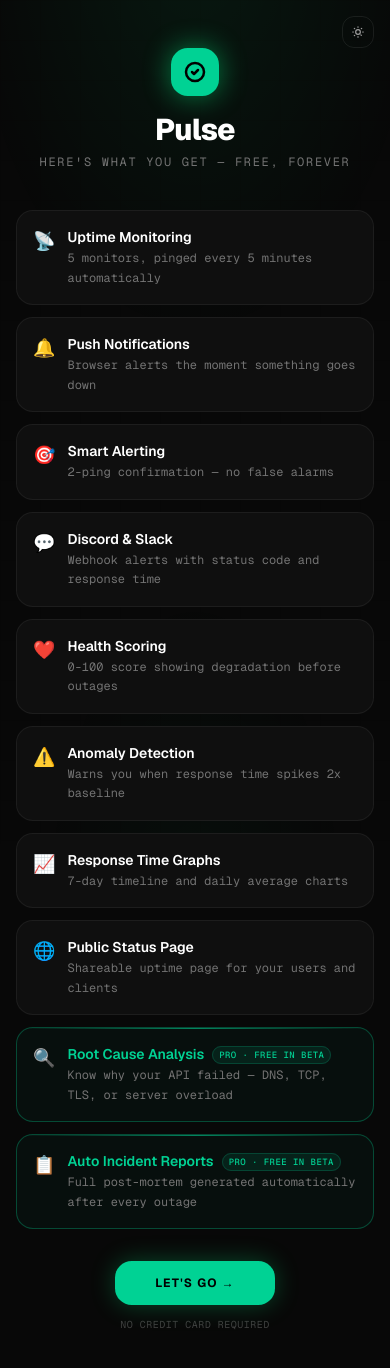
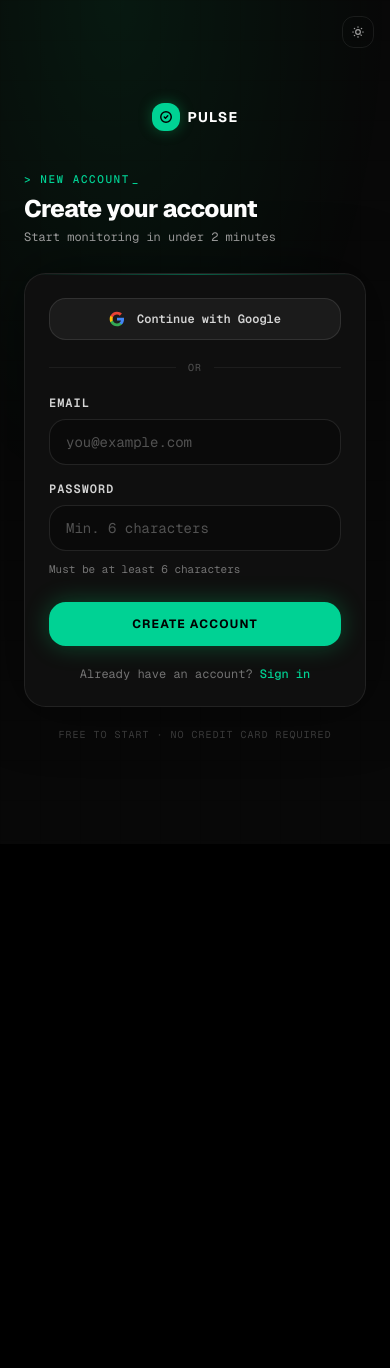
Before and after one commit to acrticsludge/api-monitor, a Next.js app in the folder frontend/: page /signup in a window 390 px wide. Shown: the top 1368 px of the page. After the commit the page ends 844 px from the top, so only its background shows below. Built offline with nearby package versions, Linux system fonts and the light colour scheme.

Commit message:
Gave everyone pro for testing changed up the sign up page

```diff
--- a/frontend/app/LandingClient.tsx
+++ b/frontend/app/LandingClient.tsx
@@ -523,7 +523,7 @@ export default function LandingClient({
                       className="text-[9px] bg-[#00cc6a]/10 dark:bg-[#00d294]/10 text-[#00cc6a] dark:text-[#00d294] border border-[#00cc6a]/20 dark:border-[#00d294]/20 px-1.5 py-0.5 rounded-full tracking-wider uppercase font-semibold"
                       style={{ fontFamily: "'Geist Mono', monospace" }}
                     >
-                      Pro · Free in beta
+                      Pro
                     </span>
                   )}
                 </div>
--- a/frontend/app/dashboard/ProjectHeader.tsx
+++ b/frontend/app/dashboard/ProjectHeader.tsx
@@ -1,6 +1,6 @@
 "use client";
 
-import { useState, useRef, useTransition } from "react";
+import { useState, useRef, useTransition, useEffect } from "react";
 import { updateProjectName } from "./actions";
 
 interface Props {
@@ -12,6 +12,10 @@ export default function ProjectHeader({ project }: Props) {
   const [name, setName] = useState(project.name);
   const [pending, startTransition] = useTransition();
   const inputRef = useRef<HTMLInputElement>(null);
+
+  useEffect(() => {
+    setName(project.name);
+  }, [project.id, project.name]);
 
   function startEdit() {
     setEditing(true);
--- a/frontend/app/dashboard/actions.ts
+++ b/frontend/app/dashboard/actions.ts
@@ -379,6 +379,7 @@ export async function editMonitor(monitorId: string, formData: FormData) {
   }
 
   const check_ssl = isPro ? formData.get("check_ssl") === "on" : false;
+  const notify_on_schema_change = formData.get("notify_on_schema_change") === "on";
 
   const updatePayload: Record<string, unknown> = {
     name,
@@ -387,6 +388,7 @@ export async function editMonitor(monitorId: string, formData: FormData) {
     expected_status_code,
     check_interval_minutes: interval,
     webhook_url,
+    notify_on_schema_change,
     ...(isPro && {
       custom_headers,
       auth_type,
--- a/frontend/app/lib/isPro.ts
+++ b/frontend/app/lib/isPro.ts
@@ -1,4 +1,7 @@
 import { createClient } from "./supabase-server";
+
+// Toggle: when true, every logged-in user is treated as Pro.
+const PRO_FOR_ALL = true;
 
 export async function getIsPro(): Promise<boolean> {
   const supabase = await createClient();
@@ -6,6 +9,8 @@ export async function getIsPro(): Promise<boolean> {
     data: { user },
   } = await supabase.auth.getUser();
   if (!user) return false;
+
+  if (PRO_FOR_ALL) return true;
 
   const { data: profile } = await supabase
     .from("profiles")
--- a/frontend/app/pricing/page.tsx
+++ b/frontend/app/pricing/page.tsx
@@ -147,8 +147,6 @@ export default function PricingPage() {
                 { label: "Health scoring & anomaly detection" },
                 { label: "Public status page" },
                 { label: "Response time graphs" },
-                { label: "Incident reports & post-mortems" },
-                { label: "Root cause analysis" },
               ].map(({ label }) => (
                 <li
                   key={label}
@@ -221,6 +219,8 @@ export default function PricingPage() {
                 { label: "Response validation checks" },
                 { label: "API schema change detection" },
                 { label: "SSL certificate monitoring" },
+                { label: "Incident reports & post-mortems" },
+                { label: "Root cause analysis" },
                 { label: "CSV export" },
                 { label: "API Workflows", soon: true },
                 { label: "Custom status page domain", soon: true },
--- a/frontend/app/signup/page.tsx
+++ b/frontend/app/signup/page.tsx
@@ -5,17 +5,52 @@ import Link from "next/link";
 import { createClient } from "../lib/supabase";
 import ThemeToggle from "../../components/ThemeToggle";
 
-const features = [
-  { icon: "📡", title: "Uptime Monitoring", desc: "5 monitors, pinged every 5 minutes automatically" },
-  { icon: "🔔", title: "Push Notifications", desc: "Browser alerts the moment something goes down" },
-  { icon: "🎯", title: "Smart Alerting", desc: "2-ping confirmation — no false alarms" },
-  { icon: "💬", title: "Discord & Slack", desc: "Webhook alerts with status code and response time" },
-  { icon: "❤️", title: "Health Scoring", desc: "0-100 score showing degradation before outages" },
-  { icon: "⚠️", title: "Anomaly Detection", desc: "Warns you when response time spikes 2x baseline" },
-  { icon: "📈", title: "Response Time Graphs", desc: "7-day timeline and daily average charts" },
-  { icon: "🌐", title: "Public Status Page", desc: "Shareable uptime page for your users and clients" },
-  { icon: "🔍", title: "Root Cause Analysis", desc: "Know why your API failed — DNS, TCP, TLS, or server overload", highlight: true },
-  { icon: "📋", title: "Auto Incident Reports", desc: "Full post-mortem generated automatically after every outage", highlight: true },
+const highlights = [
+  {
+    icon: (
+      <svg className="w-4 h-4" fill="none" viewBox="0 0 24 24" stroke="currentColor" strokeWidth={2}>
+        <path strokeLinecap="round" strokeLinejoin="round" d="M9 12l2 2 4-4m6 2a9 9 0 11-18 0 9 9 0 0118 0z" />
+      </svg>
+    ),
+    title: "Uptime Monitoring",
+    desc: "5 monitors, pinged every 5 minutes. Get notified the instant something goes down.",
+  },
+  {
+    icon: (
+      <svg className="w-4 h-4" fill="none" viewBox="0 0 24 24" stroke="currentColor" strokeWidth={2}>
+        <path strokeLinecap="round" strokeLinejoin="round" d="M15 17h5l-1.405-1.405A2.032 2.032 0 0118 14.158V11a6.002 6.002 0 00-4-5.659V5a2 2 0 10-4 0v.341C7.67 6.165 6 8.388 6 11v3.159c0 .538-.214 1.055-.595 1.436L4 17h5m6 0v1a3 3 0 11-6 0v-1m6 0H9" />
+      </svg>
+    ),
+    title: "Smart Alerting",
+    desc: "2-ping confirmation before alerting — no false positives. Push, Discord, Slack, and email.",
+  },
+  {
+    icon: (
+      <svg className="w-4 h-4" fill="none" viewBox="0 0 24 24" stroke="currentColor" strokeWidth={2}>
+        <path strokeLinecap="round" strokeLinejoin="round" d="M9 19v-6a2 2 0 00-2-2H5a2 2 0 00-2 2v6a2 2 0 002 2h2a2 2 0 002-2zm0 0V9a2 2 0 012-2h2a2 2 0 012 2v10m-6 0a2 2 0 002 2h2a2 2 0 002-2m0 0V5a2 2 0 012-2h2a2 2 0 012 2v14a2 2 0 01-2 2h-2a2 2 0 01-2-2z" />
+      </svg>
+    ),
+    title: "Health Scoring",
+    desc: "0–100 health score with anomaly detection catches degradation before it becomes an outage.",
+  },
+  {
+    icon: (
+      <svg className="w-4 h-4" fill="none" viewBox="0 0 24 24" stroke="currentColor" strokeWidth={2}>
+        <path strokeLinecap="round" strokeLinejoin="round" d="M9 12h6m-6 4h6m2 5H7a2 2 0 01-2-2V5a2 2 0 012-2h5.586a1 1 0 01.707.293l5.414 5.414a1 1 0 01.293.707V19a2 2 0 01-2 2z" />
+      </svg>
+    ),
+    title: "Incident Reports & RCA",
+    desc: "Auto-generated post-mortems after every outage with root cause analysis and confidence scores.",
+  },
+  {
+    icon: (
+      <svg className="w-4 h-4" fill="none" viewBox="0 0 24 24" stroke="currentColor" strokeWidth={2}>
+        <path strokeLinecap="round" strokeLinejoin="round" d="M3.055 11H5a2 2 0 012 2v1a2 2 0 002 2 2 2 0 012 2v2.945M8 3.935V5.5A2.5 2.5 0 0010.5 8h.5a2 2 0 012 2 2 2 0 104 0 2 2 0 012-2h1.064M15 20.488V18a2 2 0 012-2h3.064M21 12a9 9 0 11-18 0 9 9 0 0118 0z" />
+      </svg>
+    ),
+    title: "Public Status Page",
+    desc: "Shareable uptime page for your users. No configuration needed.",
+  },
 ];
 
 export default function SignupPage() {
@@ -27,44 +62,7 @@ export default function SignupPage() {
   const [confirmed, setConfirmed] = useState(false);
   const [mounted, setMounted] = useState(false);
 
-  // Feature overview states
-  const [showOverview, setShowOverview] = useState(true);
-  const [overviewFading, setOverviewFading] = useState(false);
-  const [featureVisible, setFeatureVisible] = useState<boolean[]>(
-    new Array(features.length).fill(false)
-  );
-  const [showButton, setShowButton] = useState(false);
-
-  useEffect(() => {
-    setMounted(true);
-  }, []);
-
-  // Stagger feature cards
-  useEffect(() => {
-    if (!showOverview) return;
-    features.forEach((_, i) => {
-      setTimeout(() => {
-        setFeatureVisible((prev) => {
-          const next = [...prev];
-          next[i] = true;
-          return next;
-        });
-      }, 100 + i * 80);
-    });
-  }, [showOverview]);
-
-  // Show button after all cards animated in
-  useEffect(() => {
-    if (!showOverview) return;
-    const total = 100 + features.length * 80 + 200;
-    const timer = setTimeout(() => setShowButton(true), total);
-    return () => clearTimeout(timer);
-  }, [showOverview]);
-
-  function handleLetsGo() {
-    setOverviewFading(true);
-    setTimeout(() => setShowOverview(false), 400);
-  }
+  useEffect(() => setMounted(true), []);
 
   async function handleSubmit(e: React.FormEvent) {
     e.preventDefault();
@@ -94,7 +92,7 @@ export default function SignupPage() {
     }
   }
 
-  const bgAndKeyframes = (
+  const background = (
     <>
       <link
         href="https://fonts.googleapis.com/css2?family=Geist+Mono:wght@300;400;500;600;700&display=swap"
@@ -103,15 +101,9 @@ export default function SignupPage() {
       <style>{`
         @keyframes blink { 0%, 100% { opacity: 1; } 50% { opacity: 0; } }
         .cursor-blink { animation: blink 1s step-end infinite; }
-        @keyframes fade-up {
-          from { opacity: 0; transform: translateY(18px); }
-          to { opacity: 1; transform: translateY(0); }
-        }
-        .fade-up { animation: fade-up 0.55s ease forwards; opacity: 0; }
       `}</style>
       <div className="fixed inset-0 pointer-events-none">
-        <div className="absolute inset-0 opacity-0 dark:opacity-100 bg-[radial-gradient(ellipse_60%_50%_at_50%_-10%,rgba(0,255,135,0.07),transparent)]" />
-        <div className="absolute inset-0 opacity-0 dark:opacity-100 bg-[radial-gradient(ellipse_40%_40%_at_50%_110%,rgba(0,255,135,0.03),transparent)]" />
+        <div className="absolute inset-0 opacity-0 dark:opacity-100 bg-[radial-gradient(ellipse_70%_60%_at_30%_0%,rgba(0,255,135,0.07),transparent)]" />
         <div
           className="absolute inset-0 opacity-[0.018] dark:opacity-[0.025]"
           style={{
@@ -133,20 +125,18 @@ export default function SignupPage() {
         className="min-h-screen bg-[#f8f8f8] dark:bg-[#080808] flex items-center justify-center px-4"
         style={{ fontFamily: "'Geist', sans-serif" }}
       >
-        {bgAndKeyframes}
+        {background}
         <div
-          className="relative w-full max-w-sm text-center fade-up"
-          style={{ animationDelay: "0s" }}
+          className="relative w-full max-w-sm text-center"
+          style={{
+            opacity: mounted ? 1 : 0,
+            transform: mounted ? "translateY(0)" : "translateY(16px)",
+            transition: "opacity 0.5s ease, transform 0.5s ease",
+          }}
         >
           <div className="relative inline-flex items-center justify-center w-16 h-16 rounded-2xl bg-[#00cc6a] dark:bg-[#00d294] mb-6 shadow-[0_0_40px_rgba(0,204,106,0.4)] dark:shadow-[0_0_40px_rgba(0,255,135,0.5)]">
             <div className="absolute inset-0 rounded-2xl bg-[#00cc6a] dark:bg-[#00d294] animate-ping opacity-20" />
-            <svg
-              className="w-8 h-8 text-black relative z-10"
-              fill="none"
-              viewBox="0 0 24 24"
-              stroke="currentColor"
-              strokeWidth={2.5}
-            >
+            <svg className="w-8 h-8 text-black relative z-10" fill="none" viewBox="0 0 24 24" stroke="currentColor" strokeWidth={2.5}>
               <path strokeLinecap="round" strokeLinejoin="round" d="M5 13l4 4L19 7" />
             </svg>
           </div>
@@ -160,17 +150,11 @@ export default function SignupPage() {
           <h2 className="text-2xl font-extrabold tracking-tight text-[#080808] dark:text-white">
             Check your email
           </h2>
-          <p
-            className="text-neutral-500 dark:text-neutral-400 text-sm mt-3 leading-relaxed"
-            style={{ fontFamily: "'Geist Mono', monospace" }}
-          >
+          <p className="text-neutral-500 dark:text-neutral-400 text-sm mt-3 leading-relaxed" style={{ fontFamily: "'Geist Mono', monospace" }}>
             We sent a link to{" "}
             <span className="text-[#00cc6a] dark:text-[#00d294] font-medium">{email}</span>
           </p>
-          <p
-            className="text-neutral-400 dark:text-neutral-600 text-xs mt-1"
-            style={{ fontFamily: "'Geist Mono', monospace" }}
-          >
+          <p className="text-neutral-400 dark:text-neutral-600 text-xs mt-1" style={{ fontFamily: "'Geist Mono', monospace" }}>
             Click it to activate your account
           </p>
           <Link
@@ -190,144 +174,119 @@ export default function SignupPage() {
 
   return (
     <div
-      className="min-h-screen bg-[#f8f8f8] dark:bg-[#080808] flex items-center justify-center px-4"
+      className="min-h-screen bg-[#f8f8f8] dark:bg-[#080808]"
       style={{ fontFamily: "'Geist', sans-serif" }}
     >
-      {bgAndKeyframes}
+      {background}
 
-      {showOverview ? (
       <div
-          className="relative w-full max-w-2xl py-12"
+        className="relative min-h-screen flex"
         style={{
-            opacity: overviewFading ? 0 : 1,
-            transform: overviewFading ? "translateY(-8px)" : "translateY(0)",
-            transition: "opacity 400ms ease, transform 400ms ease",
+          opacity: mounted ? 1 : 0,
+          transition: "opacity 0.5s ease",
         }}
       >
-          {/* Header */}
-          <div className="text-center mb-10">
-            <div className="inline-flex items-center justify-center w-12 h-12 rounded-xl bg-[#00cc6a] dark:bg-[#00d294] mb-4 shadow-[0_0_28px_rgba(0,204,106,0.35)] dark:shadow-[0_0_28px_rgba(0,255,135,0.45)]">
-              <svg className="w-6 h-6 text-black" fill="none" viewBox="0 0 24 24" stroke="currentColor" strokeWidth={2.5}>
+        {/* ── Left panel ── */}
+        <div className="hidden lg:flex flex-col justify-center px-16 xl:px-24 w-1/2 border-r border-black/[0.06] dark:border-white/[0.04]">
+          {/* Logo */}
+          <Link href="/" className="flex items-center gap-2.5 mb-14">
+            <div className="w-8 h-8 rounded-lg bg-[#00cc6a] dark:bg-[#00d294] flex items-center justify-center shadow-[0_0_16px_rgba(0,204,106,0.35)] dark:shadow-[0_0_16px_rgba(0,255,135,0.35)]">
+              <svg className="w-4 h-4 text-black" fill="none" viewBox="0 0 24 24" stroke="currentColor" strokeWidth={2.5}>
                 <path strokeLinecap="round" strokeLinejoin="round" d="M9 12l2 2 4-4m6 2a9 9 0 11-18 0 9 9 0 0118 0z" />
               </svg>
             </div>
-            <h1 className="text-3xl font-extrabold tracking-tight text-[#080808] dark:text-white" style={{ fontFamily: "'Geist', sans-serif" }}>
+            <span className="text-sm font-bold tracking-[0.08em] uppercase text-[#080808] dark:text-white">
               Pulse
-            </h1>
-            <p className="text-xs tracking-[0.14em] uppercase text-neutral-500 mt-1.5" style={{ fontFamily: "'Geist Mono', monospace" }}>
-              Here&apos;s what you get — free, forever
-            </p>
-          </div>
+            </span>
+          </Link>
 
-          {/* Feature grid */}
-          <div className="grid grid-cols-1 sm:grid-cols-2 gap-3">
-            {features.map((feature, index) => (
-              <div
-                key={feature.title}
-                className={`relative flex items-start gap-3 rounded-xl p-4 overflow-hidden ${
-                  feature.highlight
-                    ? "bg-[#00d294]/[0.04] border border-[#00cc6a]/30 dark:border-[#00d294]/30"
-                    : "bg-white dark:bg-[#0f0f0f] border border-black/[0.06] dark:border-white/[0.06]"
-                }`}
-                style={{
-                  opacity: featureVisible[index] ? 1 : 0,
-                  transform: featureVisible[index] ? "translateY(0)" : "translateY(12px)",
-                  transition: "opacity 700ms ease, transform 700ms ease",
-                }}
-              >
-                {feature.highlight && (
-                  <div className="absolute inset-x-0 top-0 h-px bg-gradient-to-r from-transparent via-[#00cc6a]/60 dark:via-[#00d294]/60 to-transparent" />
-                )}
-                <span className="text-lg flex-shrink-0">{feature.icon}</span>
-                <div>
+          {/* Headline */}
           <p
-                    className={`text-sm font-semibold ${feature.highlight ? "text-[#00cc6a] dark:text-[#00d294]" : "text-[#080808] dark:text-white"}`}
-                    style={{ fontFamily: "'Geist', sans-serif" }}
-                  >
-                    {feature.title}
-                    {feature.highlight && (
-                      <span
-                        className="text-[9px] bg-[#00cc6a]/10 dark:bg-[#00d294]/10 text-[#00cc6a] dark:text-[#00d294] border border-[#00cc6a]/20 dark:border-[#00d294]/20 rounded-full px-1.5 py-0.5 font-medium ml-2 align-middle tracking-wider uppercase"
+            className="text-[11px] tracking-[0.18em] uppercase text-[#00cc6a] dark:text-[#00d294] font-medium mb-3"
             style={{ fontFamily: "'Geist Mono', monospace" }}
           >
-                        Pro · Free in beta
-                      </span>
-                    )}
+            API Monitor
           </p>
-                  <p className="text-neutral-500 text-xs mt-0.5 leading-relaxed" style={{ fontFamily: "'Geist Mono', monospace" }}>
-                    {feature.desc}
+          <h1 className="text-4xl xl:text-5xl font-extrabold tracking-tight text-[#080808] dark:text-white leading-tight mb-4">
+            Know before<br />your users do.
+          </h1>
+          <p
+            className="text-sm text-neutral-500 dark:text-neutral-400 leading-relaxed mb-12 max-w-sm"
+            style={{ fontFamily: "'Geist Mono', monospace" }}
+          >
+            Pulse watches your APIs around the clock and alerts you the moment anything breaks — with the context you need to fix it fast.
+          </p>
+
+          {/* Feature list */}
+          <div className="space-y-5">
+            {highlights.map((h) => (
+              <div key={h.title} className="flex items-start gap-3.5">
+                <div className="shrink-0 w-7 h-7 rounded-lg bg-[#00cc6a]/10 dark:bg-[#00d294]/10 border border-[#00cc6a]/20 dark:border-[#00d294]/20 flex items-center justify-center text-[#00cc6a] dark:text-[#00d294]">
+                  {h.icon}
+                </div>
+                <div>
+                  <p className="text-sm font-semibold text-[#080808] dark:text-white">
+                    {h.title}
+                  </p>
+                  <p
+                    className="text-xs text-neutral-500 dark:text-neutral-500 mt-0.5 leading-relaxed"
+                    style={{ fontFamily: "'Geist Mono', monospace" }}
+                  >
+                    {h.desc}
                   </p>
                 </div>
               </div>
             ))}
           </div>
 
-          {/* Let's go button */}
-          <div
-            className="mt-8 text-center"
-            style={{
-              opacity: showButton ? 1 : 0,
-              transform: showButton ? "translateY(0)" : "translateY(8px)",
-              transition: "opacity 500ms ease, transform 500ms ease",
-            }}
+          {/* Free badge */}
+          <div className="mt-12 inline-flex items-center gap-2">
+            <span
+              className="text-[10px] tracking-[0.15em] uppercase text-neutral-400 dark:text-neutral-600"
+              style={{ fontFamily: "'Geist Mono', monospace" }}
             >
-            <button
-              onClick={handleLetsGo}
-              className="relative bg-[#00cc6a] dark:bg-[#00d294] hover:bg-[#00b560] dark:hover:bg-[#00bb7f] text-black text-xs font-bold tracking-[0.1em] uppercase rounded-xl px-10 py-3.5 transition-all duration-200 shadow-[0_0_24px_rgba(0,204,106,0.2)] dark:shadow-[0_0_24px_rgba(0,255,135,0.25)] hover:shadow-[0_0_32px_rgba(0,204,106,0.35)] dark:hover:shadow-[0_0_32px_rgba(0,255,135,0.45)] overflow-hidden group"
-              style={{ fontFamily: "'Geist', sans-serif" }}
-            >
-              <span className="relative z-10">Let&apos;s go →</span>
-              <div className="absolute inset-0 bg-white opacity-0 group-hover:opacity-10 transition-opacity duration-200" />
-            </button>
-            <p className="text-neutral-400 dark:text-neutral-700 text-[10px] mt-3 tracking-wider uppercase" style={{ fontFamily: "'Geist Mono', monospace" }}>
-              No credit card required
-            </p>
+              Free to start · No credit card required
+            </span>
           </div>
         </div>
-      ) : (
-        <div
-          className="relative w-full max-w-sm fade-up"
-          style={{ animationDelay: "0s" }}
-        >
-          {/* Logo + terminal label */}
-          <div className="text-center mb-8">
-            <div className="inline-flex items-center justify-center w-12 h-12 rounded-xl bg-[#00cc6a] dark:bg-[#00d294] mb-4 shadow-[0_0_28px_rgba(0,204,106,0.35)] dark:shadow-[0_0_28px_rgba(0,255,135,0.45)]">
-              <svg className="w-6 h-6 text-black" fill="none" viewBox="0 0 24 24" stroke="currentColor" strokeWidth={2.5}>
+
+        {/* ── Right panel ── */}
+        <div className="flex-1 flex flex-col items-center justify-center px-6 py-16">
+          {/* Mobile logo */}
+          <Link href="/" className="flex items-center gap-2 mb-10 lg:hidden">
+            <div className="w-7 h-7 rounded-lg bg-[#00cc6a] dark:bg-[#00d294] flex items-center justify-center shadow-[0_0_14px_rgba(0,204,106,0.35)]">
+              <svg className="w-3.5 h-3.5 text-black" fill="none" viewBox="0 0 24 24" stroke="currentColor" strokeWidth={2.5}>
                 <path strokeLinecap="round" strokeLinejoin="round" d="M9 12l2 2 4-4m6 2a9 9 0 11-18 0 9 9 0 0118 0z" />
               </svg>
             </div>
-            <h1 className="text-3xl font-extrabold tracking-tight text-[#080808] dark:text-white">
-              Pulse
-            </h1>
+            <span className="text-sm font-bold tracking-[0.08em] uppercase text-[#080808] dark:text-white">Pulse</span>
+          </Link>
+
+          <div className="w-full max-w-sm">
+            <div className="mb-7">
               <p
-              className="text-[11px] tracking-[0.14em] uppercase text-[#00cc6a] dark:text-[#00d294] mt-2 font-medium"
+                className="text-[11px] tracking-[0.14em] uppercase text-[#00cc6a] dark:text-[#00d294] mb-1.5 font-medium"
                 style={{ fontFamily: "'Geist Mono', monospace" }}
               >
                 &gt; new account
                 <span className="cursor-blink ml-0.5">_</span>
+              </p>
+              <h2 className="text-2xl font-extrabold tracking-tight text-[#080808] dark:text-white">
+                Create your account
+              </h2>
+              <p
+                className="text-neutral-500 dark:text-neutral-400 text-xs mt-1"
+                style={{ fontFamily: "'Geist Mono', monospace" }}
+              >
+                Start monitoring in under 2 minutes
               </p>
             </div>
 
             <div className="relative bg-white dark:bg-[#0f0f0f] border border-black/[0.08] dark:border-white/[0.08] rounded-2xl overflow-hidden shadow-[0_4px_24px_rgba(0,0,0,0.08)] dark:shadow-[0_0_60px_rgba(0,0,0,0.5)]">
               <div className="absolute inset-x-0 top-0 h-px bg-gradient-to-r from-transparent via-[#00cc6a]/40 dark:via-[#00d294]/40 to-transparent" />
 
-            <div className="px-6 pt-6 pb-3 border-b border-black/[0.05] dark:border-white/[0.05]">
-              <p
-                className="text-[10px] tracking-[0.18em] uppercase text-neutral-400 dark:text-neutral-600 font-medium"
-                style={{ fontFamily: "'Geist Mono', monospace" }}
-              >
-                Get started
-              </p>
-              <h2 className="text-xl font-bold text-[#080808] dark:text-white mt-1">Create account</h2>
-              <p
-                className="text-neutral-500 dark:text-neutral-400 text-xs mt-1"
-                style={{ fontFamily: "'Geist Mono', monospace" }}
-              >
-                Start monitoring your APIs in minutes
-              </p>
-            </div>
-
-            <div className="px-6 pt-5">
+              <div className="px-6 pt-6">
+                {/* Google */}
                 <button
                   onClick={handleGoogle}
                   disabled={googleLoading}
@@ -354,7 +313,7 @@ export default function SignupPage() {
                   </span>
                 </button>
 
-              <div className="flex items-center gap-3 my-4">
+                <div className="flex items-center gap-3 my-5">
                   <div className="flex-1 h-px bg-black/[0.06] dark:bg-white/[0.06]" />
                   <span
                     className="text-[10px] text-neutral-400 dark:text-neutral-600 tracking-widest uppercase"
@@ -446,7 +405,10 @@ export default function SignupPage() {
               <div className="px-6 pb-6 text-center">
                 <p className="text-xs text-neutral-500" style={{ fontFamily: "'Geist Mono', monospace" }}>
                   Already have an account?{" "}
-                <Link href="/login" className="text-[#00cc6a] dark:text-[#00d294] hover:text-[#00b560] dark:hover:text-white font-medium transition-colors duration-150">
+                  <Link
+                    href="/login"
+                    className="text-[#00cc6a] dark:text-[#00d294] hover:text-[#00b560] dark:hover:text-white font-medium transition-colors duration-150"
+                  >
                     Sign in
                   </Link>
                 </p>
@@ -457,10 +419,11 @@ export default function SignupPage() {
               className="text-center text-[10px] text-neutral-400 dark:text-neutral-700 mt-5 tracking-[0.1em] uppercase"
               style={{ fontFamily: "'Geist Mono', monospace" }}
             >
-            Pulse · API Monitor
+              Free to start · No credit card required
             </p>
           </div>
-      )}
+        </div>
+      </div>
     </div>
   );
 }
```
Also changed, not shown: frontend/app/dashboard/monitors/[id]/settings/MonitorSettingsForm.tsx (+26 -0 lines), frontend/app/docs/page.tsx (+7 -15 lines), 1 other file (tests, documents, lock files or other folders). Lines whose indentation alone changed are shown as unchanged.
